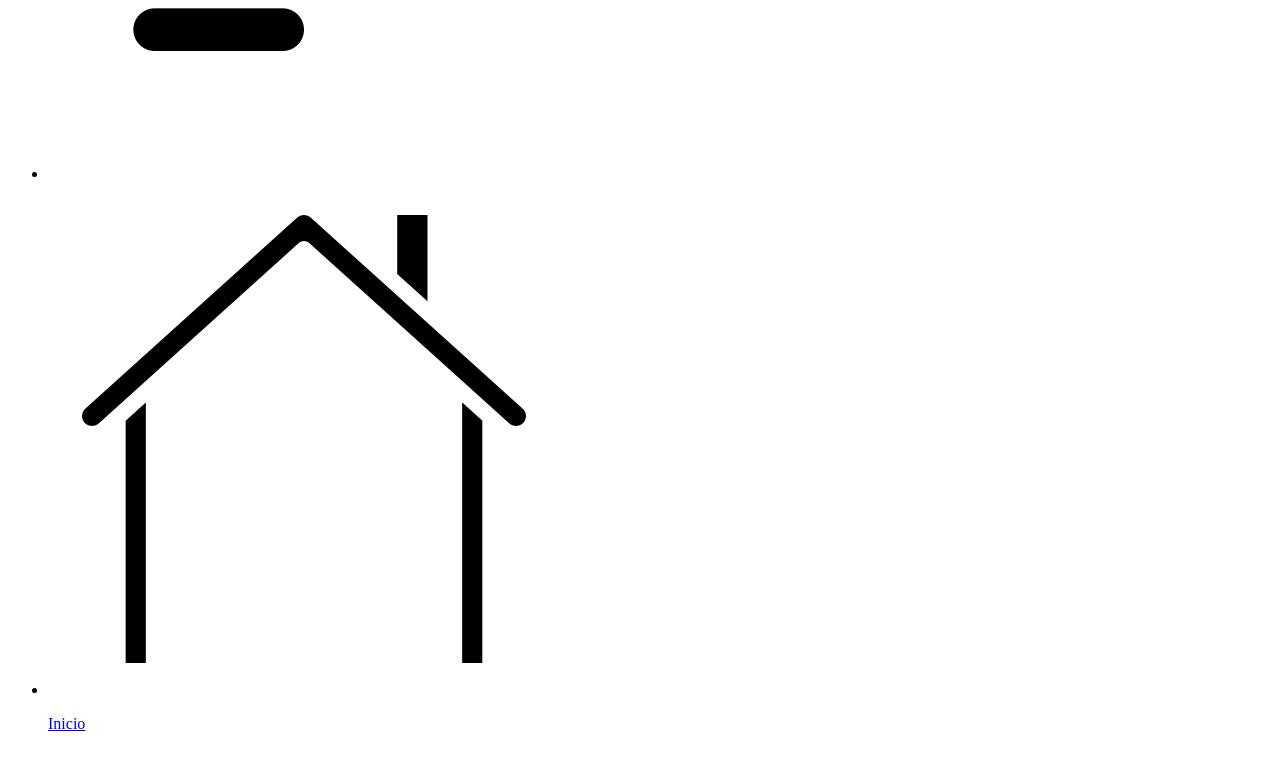
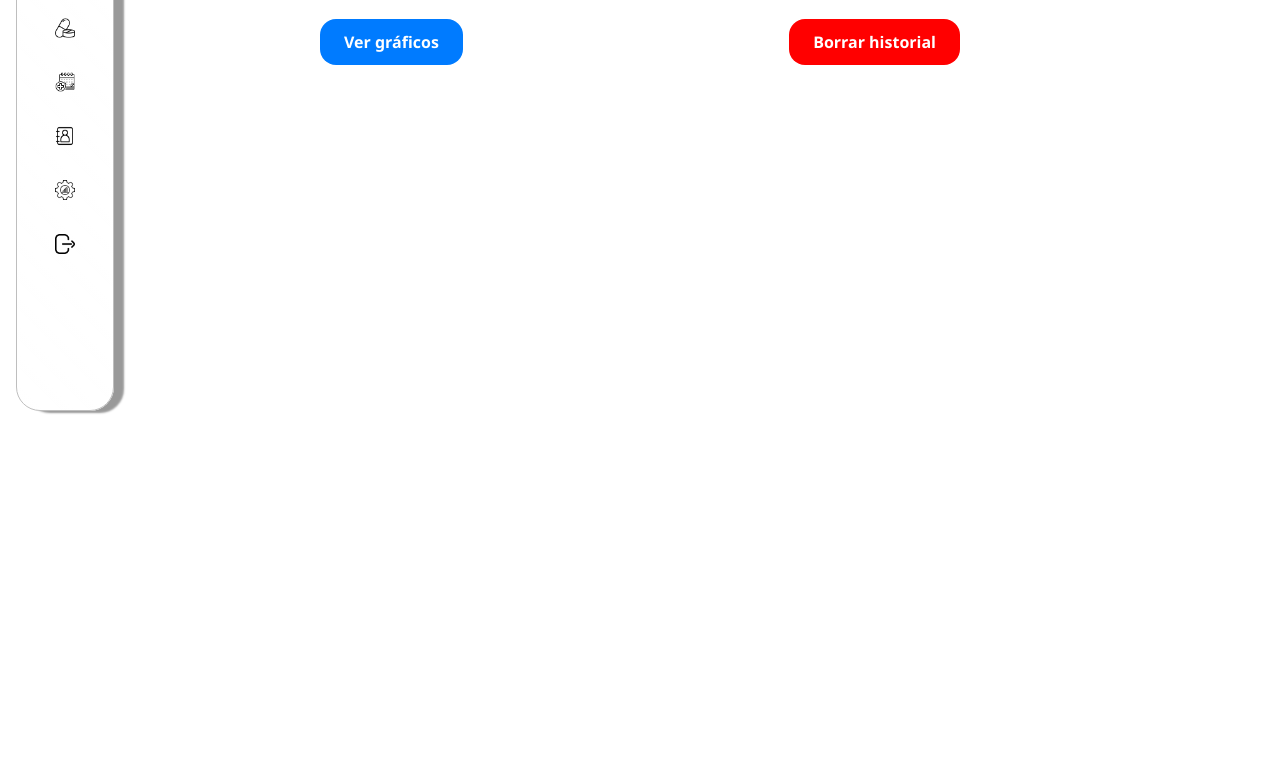
Before and after one commit to InMyHandsOrg/ChroniCare, a plain HTML site: page public/views/graphics.html in a window 1280 px wide. Shown: the part 349-1132 px from the top of the page. After the commit the page ends 800 px from the top, so only its background shows below. Drawn offline with Linux system fonts and the light colour scheme; the site is published under a folder, as on GitHub Pages, so addresses that start at the root find nothing.

Commit message:
landing page v3.1

```diff
--- a/public/views/graphics.html
+++ b/public/views/graphics.html
@@ -4,10 +4,10 @@
     <meta charset="UTF-8">
     <meta name="viewport" content="width=device-width, initial-scale=1.0">
     <title>Graphics</title>
-    <link rel="stylesheet" href="/public/css/graphics.css">
-    <link rel="stylesheet" href="/public/css/barra.css">
-    <script src="/public/javascript/graphics.js" defer></script>
-    <script src="/public/javascript/barra.js" defer></script>
+    <link rel="stylesheet" href="./../css/graphics.css">
+    <link rel="stylesheet" href="./../css/barra.css">
+    <script src="./../javascript/graphics.js" defer></script>
+    <script src="./../javascript/barra.js" defer></script>
 </head>
 <body>
     <aside>
```
